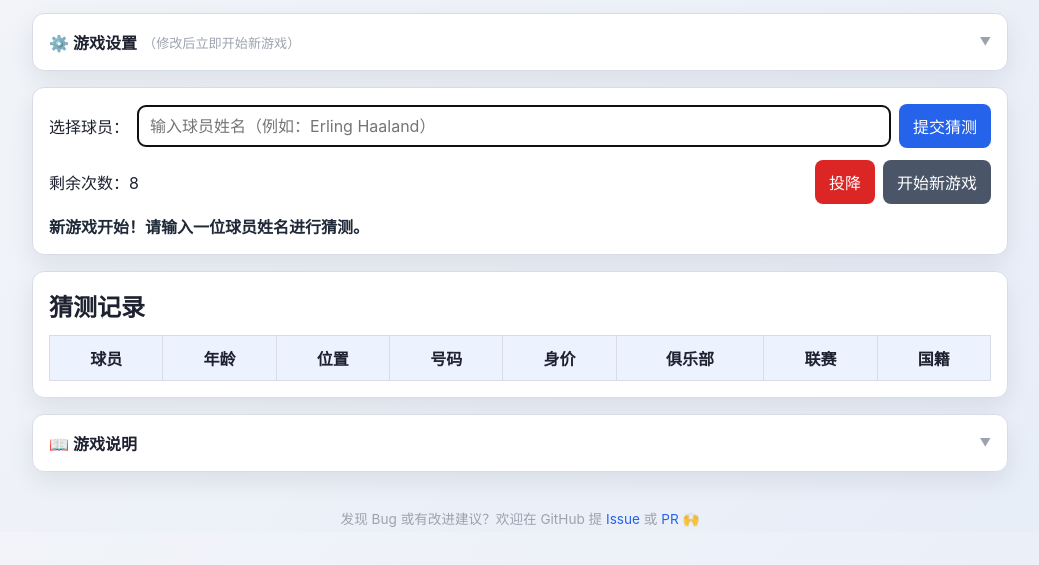
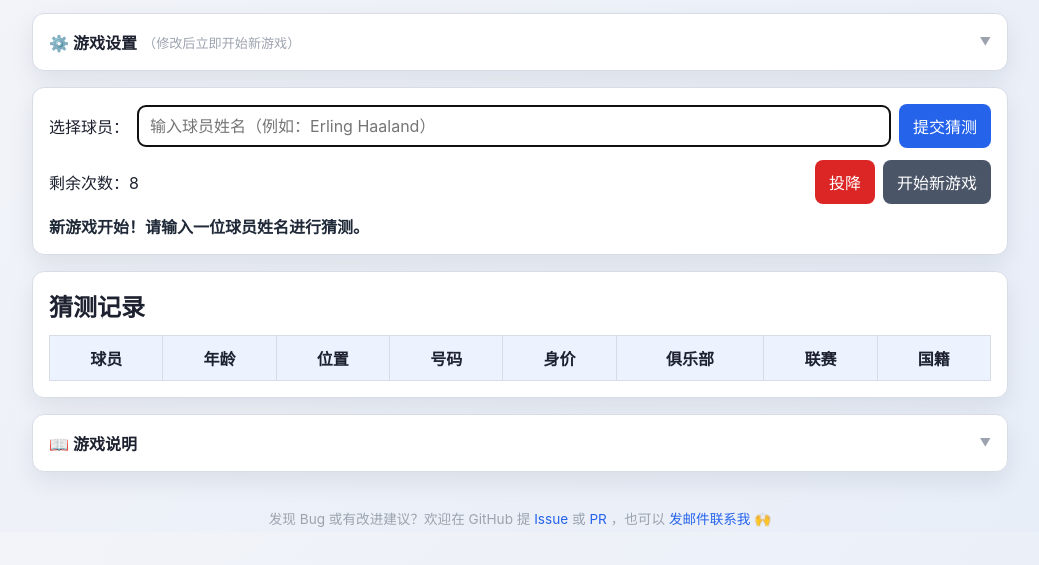
Before and after one commit to ZhenchangMin/Football-Player-Guessing-Game, a plain HTML site: page index.html in a window 1280 px wide. Shown: the part 105-670 px from the top of the page, without its empty margins (120-1159 px from the left). Drawn offline with Linux system fonts and the light colour scheme.

Commit message:
feat: 加入邮件联系接口

```diff
--- a/index.html
+++ b/index.html
@@ -151,6 +151,8 @@
         <a href="https://github.com/ZhenchangMin/Football-Player-Guessing-Game/issues" target="_blank" rel="noopener">Issue</a>
         或
         <a href="https://github.com/ZhenchangMin/Football-Player-Guessing-Game/pulls" target="_blank" rel="noopener">PR</a>
+        ，也可以
+        <a href="mailto:mmm493027@gmail.com">发邮件联系我</a>
         🙌
       </p>
     </footer>
```
